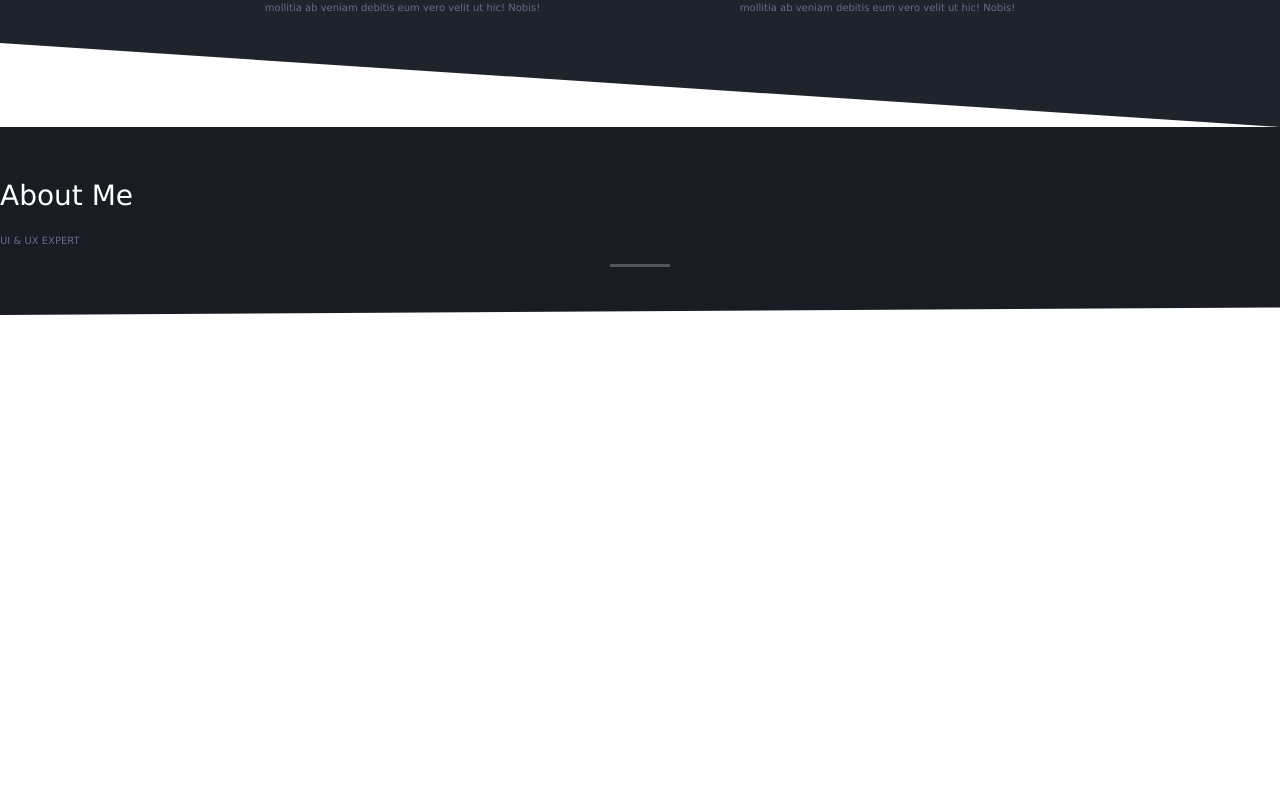
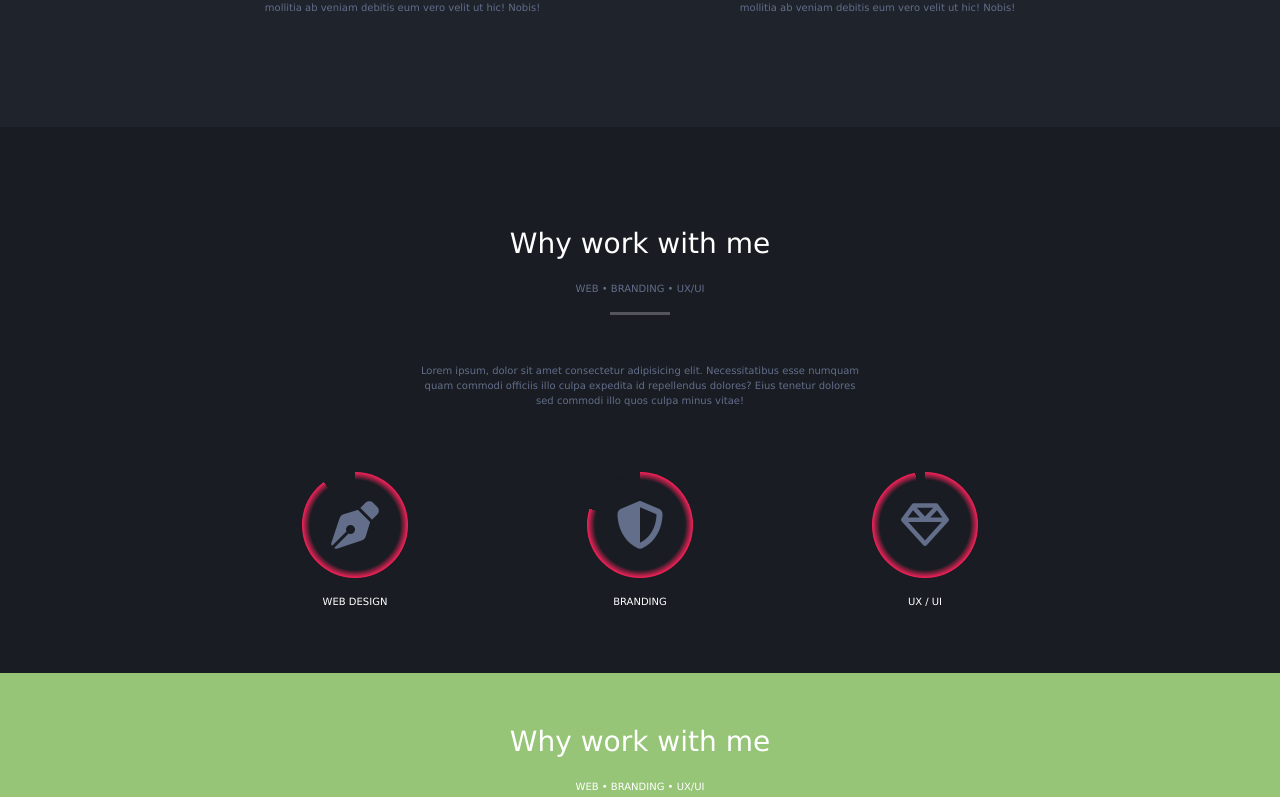
Before and after one commit to LucaCaligola/proj-html-vuejs, a Vue app: page / in a window 1280 px wide. Shown: the part 843-1640 px from the top of the page. Before the commit the page ends 1158 px from the top, so only its background shows below. Built offline with nearby package versions, Linux system fonts and the light colour scheme.

Commit message:
working on the main content, added all the pics of recent  works, work with me section and about me

```diff
--- a/src/components/AppMain.vue
+++ b/src/components/AppMain.vue
@@ -10,7 +10,6 @@
 
                 <div class="row color-light-blue d-flex justify-content-center pb-5">
                     <p class="col-5">Lorem ipsum dolor sit amet consectetur adipisicing elit. Ea, odio assumenda, unde ex quasi laudantium earum similique explicabo quam porro laborum aspernatur!
-
                         Alias, ipsam officia similique atque distinctio fuga sequi!
                         Ut magni pariatur velit fugiat error voluptatum amet qui minus cum magnam, dolorem minima eos hic? Similique eligendi dicta, maiores exercitationem odio vitae recusandae! Assumenda soluta at quaerat impedit in!
                         Doloribus eveniet non, libero iure quasi quos, blanditiis tenetur architecto nostrum aperiam veritatis ullam totam perferendis at exercitationem molestiae enim mollitia ab veniam debitis eum vero velit ut hic! Nobis!
@@ -23,16 +22,53 @@
             </div>
         </div>
 
-        <div class="work-with-me">
+        <div class="work-with-me text-center">
+            <div class="container py-5">
+                <p class="pt-5 text-white fs-3">Why work with me</p>
+                <p class="color-light-blue">WEB • BRANDING • UX/UI</p>
+                <hr class="text-white pb-5 hr-small">
 
-            <p class="pt-5 text-white fs-3">About Me</p>
-            <p class="color-light-blue"> UI & UX EXPERT</p>
+                <div class="row color-light-blue d-flex justify-content-center pb-5">
+                    <p class="col-5">Lorem ipsum, dolor sit amet consectetur adipisicing elit. Necessitatibus esse numquam quam commodi officiis illo culpa expedita id repellendus dolores? Eius tenetur dolores sed commodi illo quos culpa minus vitae!
+
+                    </p>
+
+                </div>
+
+                <div class="row d-flex justify-content-center">
+                    <div class="col-3">
+                        <i class="fa-solid fa-pen-nib circle-1"></i>
+                        <p class="text-white pt-3">WEB DESIGN</p>
+                    </div>
+
+                    <div class="col-3">
+                        <i class="fa-solid fa-shield-halved circle-2"></i>
+                        <p class="text-white pt-3">BRANDING</p>
+                    </div>
+
+                    <div class="col-3">
+                        <i class="fa-regular fa-gem circle-3"></i>
+                        <p class="text-white pt-3">UX / UI</p>
+                    </div>
+                </div>
+            </div>
+        </div>
+
+        <div class="recent-work text-center">
+
+            <p class="pt-5 text-white fs-3">Why work with me</p>
+            <p class="text-white my-fs-10">WEB • BRANDING • UX/UI</p>
             <hr class="text-white pb-5 hr-small">
+
+            <img src="../../src/assets/img/portfolio1_featured_item-1200x960.jpg" alt="foto dei lavoti recenti 1">
+            <img src="../../src/assets/img/portfolio5_featured_item-1200x960.jpg" alt="foto dei lavoti recenti 2">
+            <img src="../../src/assets/img/portfolio4_featured_item-1200x960.jpg" alt="foto dei lavoti recenti 3">
+            <img src="../../src/assets/img/portfolio3_featured_item-1200x960.jpg" alt="foto dei lavoti recenti 4">
+            <img src="../../src/assets/img/portfolio2_featured_item-1200x960.jpg" alt="foto dei lavoti recenti 5">
+            <img src="../../src/assets/img/portfolio6_featured_item-1200x960.jpg" alt="foto dei lavoti recenti 6">
 
 
         </div>
-
-
 
 
 
@@ -50,7 +86,7 @@ export default {
     .about-me {
         height: 100%;
         background-color: #1F232C;
-        clip-path: polygon(0 0, 100% 0, 100% 100%, 0 80%);
+        /* clip-path: polygon(0 0, 100% 0, 100% 100%, 0 80%); */
 
     }
     .hr-small {
@@ -63,8 +99,38 @@ export default {
 
     .work-with-me {
         background-color: #191C22;
-        /* clip-path: polygon(0 80%, 100% 100%, 100% 100%, 0 100%); */
-        clip-path: polygon(0 0, 100% 0, 100% 96%, 0 100%);
+        /* clip-path: polygon(100% 80%, 100% 100%, 100% 100%, 0 100%); */
+        /* clip-path: polygon(0 0, 100% 0, 100% 96%, 0 100%); */
+        margin-bottom: rem;
+    }
 
+    .col-3 i {
+        font-size: 3rem;
+        color: #626E8A;
+        padding: 1.8rem;
+        /* border: 6px solid #F8225A; */
+        border-radius: 50%;
     }
+    .circle-1 {
+        background:
+        radial-gradient(closest-side, #191C22 85%, transparent 100% 100%),
+        conic-gradient(#F8225A 90%, transparent 0);
+    }
+    .circle-2 {
+        background:
+        radial-gradient(closest-side, #191C22 85%, transparent 100% 100%),
+        conic-gradient(#F8225A 80%, transparent 0);
+    }
+    .circle-3 {
+        background:
+        radial-gradient(closest-side, #191C22 85%, transparent 100% 100%),
+        conic-gradient(#F8225A 97%, transparent 0);
+    }
+    .col-3 p {
+        font-size: 10px;
+    }
+    .recent-work {
+        background-color: #96C577;
+    }
+
 </style>
--- a/src/style.css
+++ b/src/style.css
@@ -6,3 +6,11 @@
   color: #626E8A;
   font-size: 10px;
 }
+
+.my-fs-10 {
+  font-size: 10px;
+}
+
+.recent-work img {
+  width: 50%;
+}
```
